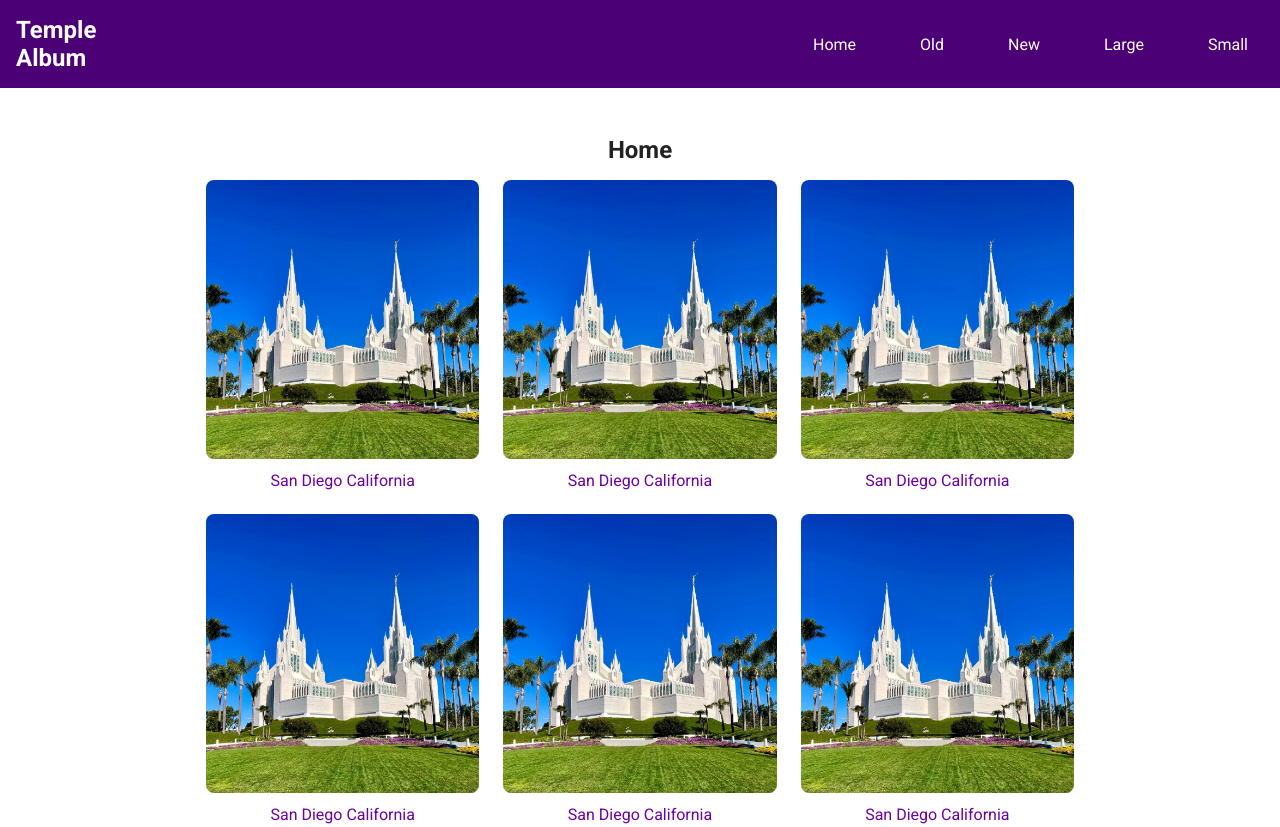
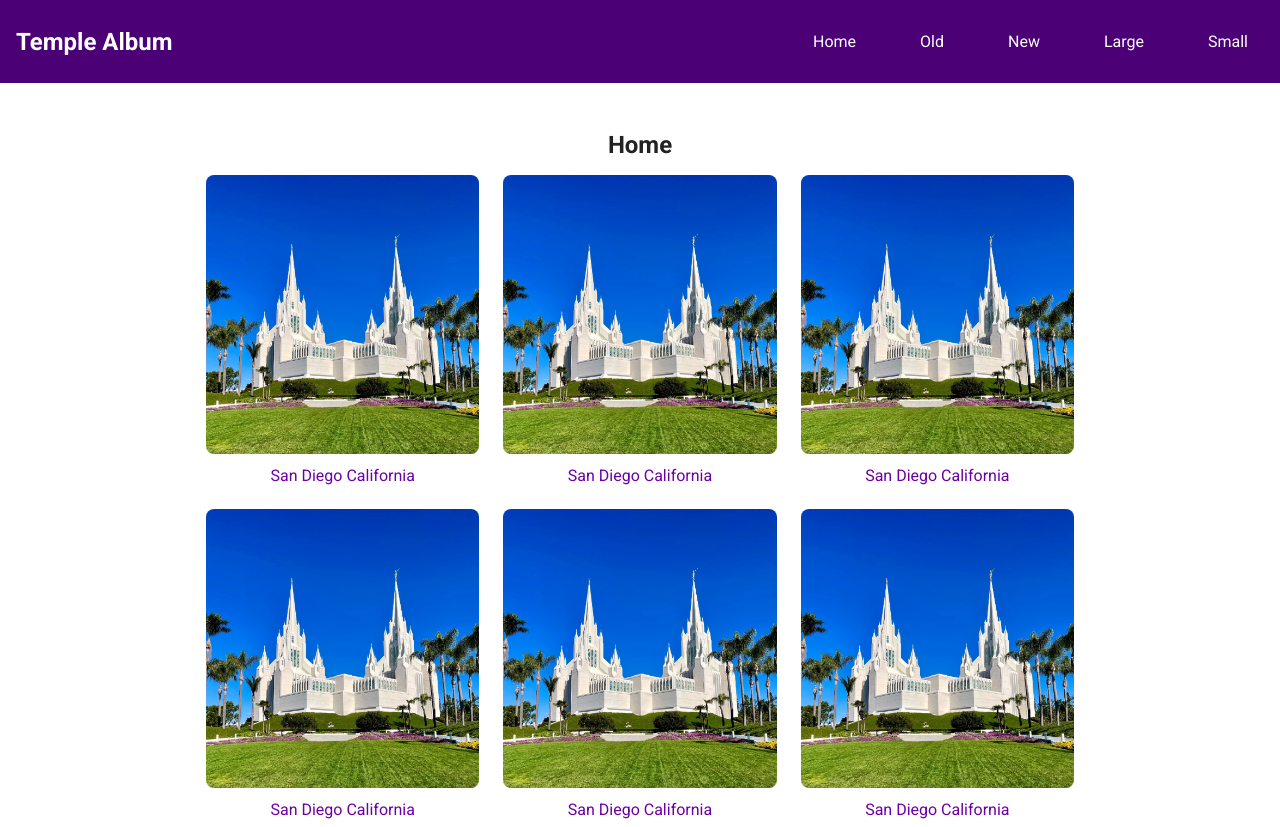
Before and after one commit to KOdumosu/wdd131, a plain HTML site: page week02/temples.html in a window 1280 px wide. Shown: the top 827 px of the page. Drawn offline with Linux system fonts and the light colour scheme.

Commit message:
header h1

```diff
--- a/week02/styles/temples.css
+++ b/week02/styles/temples.css
@@ -23,6 +23,11 @@ header {
 
 h1 {
   font-size: 1.5rem;
+}
+
+header h1 {
+  white-space: nowrap;
+  margin: 0;
 }
 
 #menu {
```
